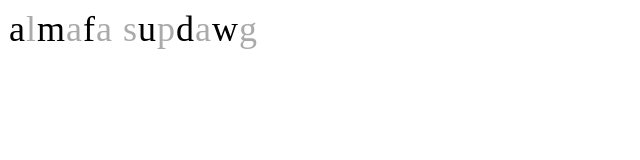
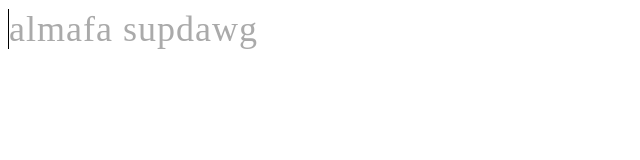
Before and after one commit to akoshochrein/typ-fastr, a React app: page / in a window 1280 px wide. Shown: the top 160 px of the page, without its empty margins (0-640 px from the left). Built offline with nearby package versions, Linux system fonts and the light colour scheme.

Commit message:
first signs of working cursor with redux

```diff
--- a/package.json
+++ b/package.json
@@ -19,6 +19,8 @@
     "extend": "^3.0.0",
     "react": "^15.4.1",
     "react-dom": "^15.4.1",
+    "react-redux": "^5.0.1",
+    "redux": "^3.6.0",
     "webpack": "^1.14.0",
     "webpack-dev-server": "^1.16.2"
   }
--- /dev/null
+++ b/src/actions.js
@@ -0,0 +1,7 @@
+export const INCREMENT_CURSOR = 'INCREMENT_CURSOR';
+
+export function incrementCursor () {
+    return {
+        type: INCREMENT_CURSOR
+    }
+}
--- a/src/components/App.jsx
+++ b/src/components/App.jsx
@@ -1,12 +1,36 @@
 import React from 'react';
+import { connect } from 'react-redux';
 import { Text } from './Text';
+import { incrementCursor } from '../actions';
 
-export class App extends React.Component {
+export class AppContainer extends React.Component {
     render() {
         return (
             <div>
-                <Text value="almafa supdawg"/>
+                <Text
+                    cursorPosition={this.props.cursorPosition}
+                    incrementCursor={this.props.incrementCursor}
+                    value="almafa supdawg"/>
             </div>
         );
     }
 }
+
+const mapStateToProps = (state) => {
+    return {
+        cursorPosition: state.cursorPosition
+    }
+};
+
+const mapDispatchToProps = (dispatch) => {
+    return {
+        incrementCursor: () => {
+            dispatch(incrementCursor());
+        }
+    }
+};
+
+export const App = connect(
+    mapStateToProps,
+    mapDispatchToProps
+)(AppContainer);
--- a/src/components/Letter.js
+++ b/src/components/Letter.js
@@ -22,9 +22,9 @@ const hitLetterStyle = extend({}, letterBaseStyle, {
 export class Letter extends React.Component {
     render () {
         let currentStyle =
-            this.props.index % 2
-                ? letterBaseStyle
-                : hitLetterStyle;
+            this.props.isCurrent
+                ? currentLetterStyle
+                : letterBaseStyle;
         return (
             <span style={currentStyle}>{this.props.value}</span>
         );
--- a/src/components/Text.js
+++ b/src/components/Text.js
@@ -4,10 +4,11 @@ import { Letter } from './Letter';
 export class Text extends React.Component {
     render () {
         return (
-            <div>
+            <div tabIndex="0" onKeyDown={this.props.incrementCursor}>
                 {
                     this.props.value
-                        ? this.props.value.split("").map((c, i) => <Letter key={i} value={c} index={i}/>)
+                        ? this.props.value.split("").map((c, i) =>
+                            <Letter key={i} value={c} index={i} isCurrent={i == this.props.cursorPosition} />)
                         : null
                 }
             </div>
--- a/src/index.js
+++ b/src/index.js
@@ -1,8 +1,15 @@
 import React from 'react';
 import ReactDOM from 'react-dom';
 import { App } from './components/App.jsx';
+import { createStore } from 'redux';
+import { typFastrApp } from './reducers';
+import { connect, Provider } from 'react-redux';
+
+let store = createStore(typFastrApp);
 
 ReactDOM.render(
-    <App />,
+    <Provider store={store}>
+        <App />
+    </Provider>,
     document.getElementById("content")
 );
--- /dev/null
+++ b/src/reducers.js
@@ -0,0 +1,17 @@
+import { combineReducers } from 'redux';
+import { INCREMENT_CURSOR } from './actions';
+
+const initialState = {
+    cursorPosition: 0
+};
+
+export function typFastrApp(state = initialState, action) {
+    switch (action.type) {
+        case INCREMENT_CURSOR:
+            return Object.assign({}, state, {
+               cursorPosition: state.cursorPosition + 1
+            });
+        default:
+            return state
+    }
+}
```
